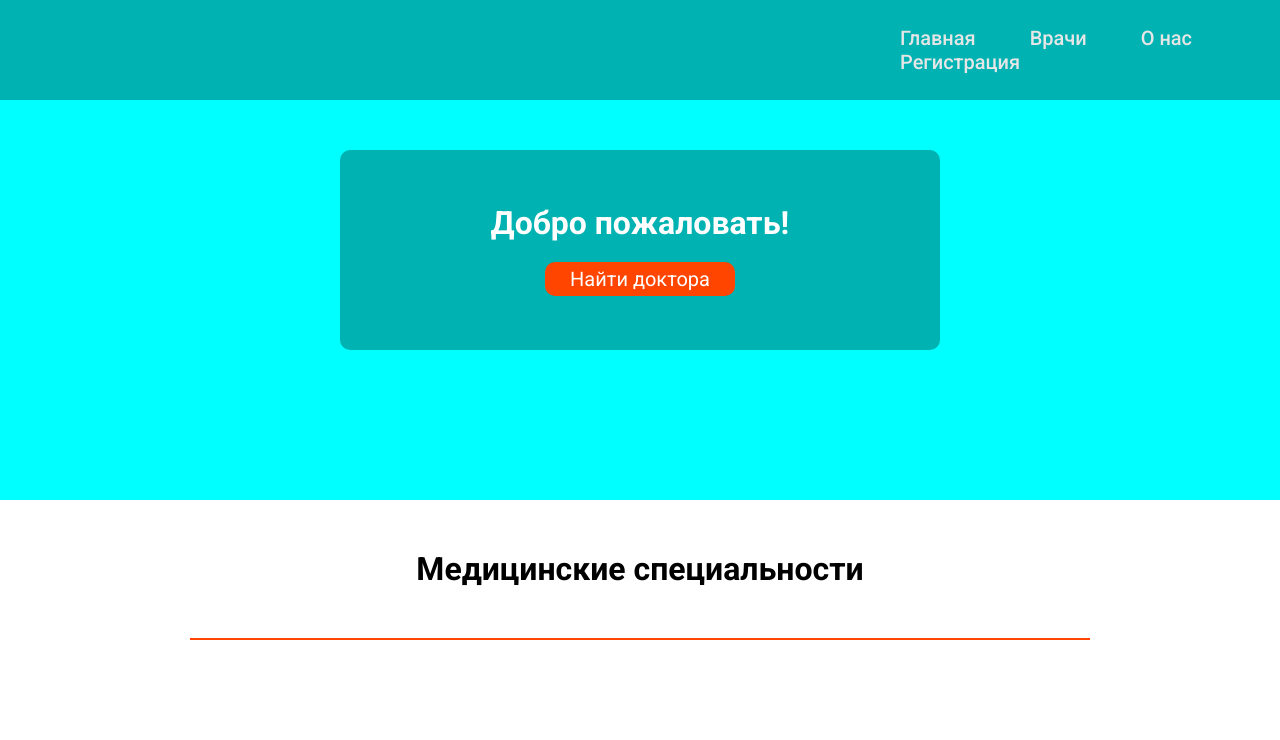
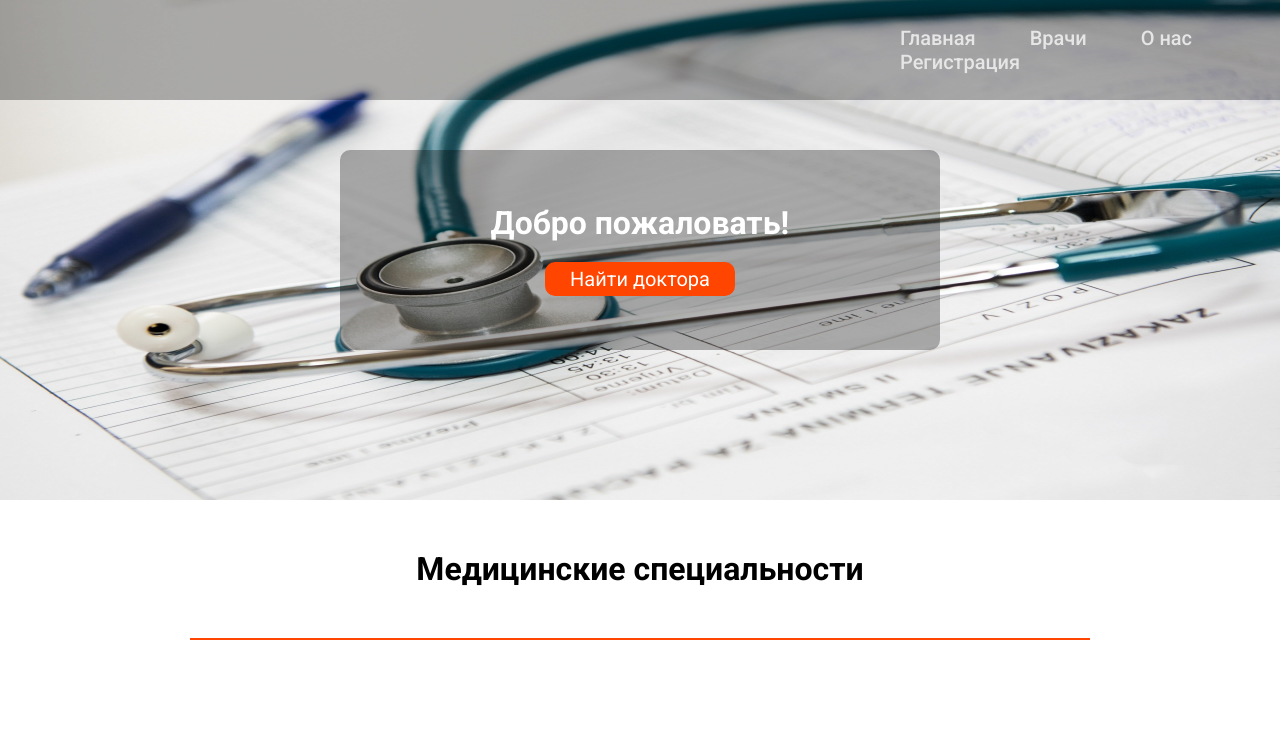
Before and after one commit to awaperruster/bol, a PHP site: page / in a window 1280 px wide. Shown: the top 740 px of the page. Run offline with PHP 8.4, Linux system fonts and the light colour scheme; data that the repository does not hold is empty.

Commit message:
first fix

```diff
--- a/components/header.php
+++ b/components/header.php
@@ -41,7 +41,7 @@ if(isset($_POST['log'])){
     <link rel="preconnect" href="https://fonts.googleapis.com">
 <link rel="preconnect" href="https://fonts.gstatic.com" crossorigin>
 <link href="https://fonts.googleapis.com/css2?family=Roboto:ital,wght@0,100;0,300;0,400;0,500;0,700;0,900;1,100;1,300;1,400;1,500;1,700;1,900&display=swap" rel="stylesheet">
-    <title>Document</title>
+    <title>dfgdfg</title>
 </head>
 <body>
 
--- a/css/index.css
+++ b/css/index.css
@@ -167,7 +167,8 @@ header button:hover{
 .board{
     width: 100%;
     height: 500px;
-    background-color: aqua;
+    background: url('/img/2.jpg');
+    background-size: 100% 100%;
     display: flex;
     justify-content: center;
     align-items: center;
```
Also changed, not shown: img/2.jpg (added).
